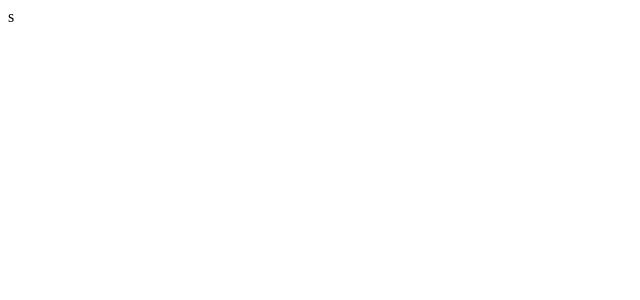
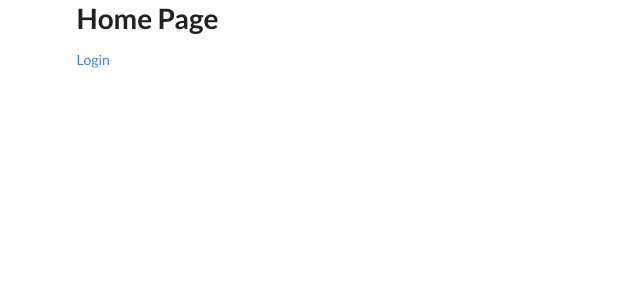
Before and after one commit to SimasDei/mern-stack-three, a React (Create React App) app in the folder client/: page / in a window 1280 px wide. Shown: the top 300 px of the page, without its empty margins (0-640 px from the left). Built offline with nearby package versions, Linux system fonts and the light colour scheme.

Commit message:
add semantic ui

```diff
--- a/client/package.json
+++ b/client/package.json
@@ -10,7 +10,9 @@
     "react-dom": "^16.7.0",
     "react-router": "^4.3.1",
     "react-router-dom": "^4.3.1",
-    "react-scripts": "2.1.1"
+    "react-scripts": "2.1.1",
+    "semantic-ui-css": "^2.4.1",
+    "semantic-ui-react": "^0.84.0"
   },
   "scripts": {
     "start": "react-scripts start",
@@ -28,7 +30,6 @@
     "not op_mini all"
   ],
   "devDependencies": {
-    "eslint": "^5.11.0",
     "eslint-config-airbnb": "^15.1.0",
     "eslint-plugin-import": "^2.14.0",
     "eslint-plugin-jsx-a11y": "^5.1.1",
--- a/client/src/App.js
+++ b/client/src/App.js
@@ -2,11 +2,13 @@
 import React from 'react';
 import { Route } from 'react-router-dom';
 import HomePage from './components/pages/HomePage';
+import LoginPage from './components/pages/LoginPage';
 
 // Use appJS as a Route Dispatcher
 const App = () => (
-  <div>
+  <div className="ui container">
     <Route path="/" exact component={HomePage} />
+    <Route path="/login" exact component={LoginPage} />
   </div>
 );
 
--- a/client/src/components/pages/HomePage.js
+++ b/client/src/components/pages/HomePage.js
@@ -1,3 +1,11 @@
 import React from 'react';
+import { Link } from 'react-router-dom';
 
-export default () => <div>s</div>;
+const Homepage = () => (
+  <div>
+    <h1>Home Page</h1>
+    <Link to="/login">Login</Link>
+  </div>
+);
+
+export default Homepage;
--- /dev/null
+++ b/client/src/components/pages/LoginPage.js
@@ -0,0 +1,9 @@
+import React from 'react';
+
+const LoginPage = () => (
+    <div>
+      <h1>Login Page</h1>
+    </div>
+  );
+
+export default LoginPage;
--- a/client/src/index.js
+++ b/client/src/index.js
@@ -1,5 +1,6 @@
 import React from 'react';
 import ReactDOM from 'react-dom';
+import 'semantic-ui-css/semantic.min.css';
 import { BrowserRouter } from 'react-router-dom';
 import App from './App';
 import * as serviceWorker from './serviceWorker';
```
Also changed, not shown: 1 other file (tests, documents, lock files or other folders).
